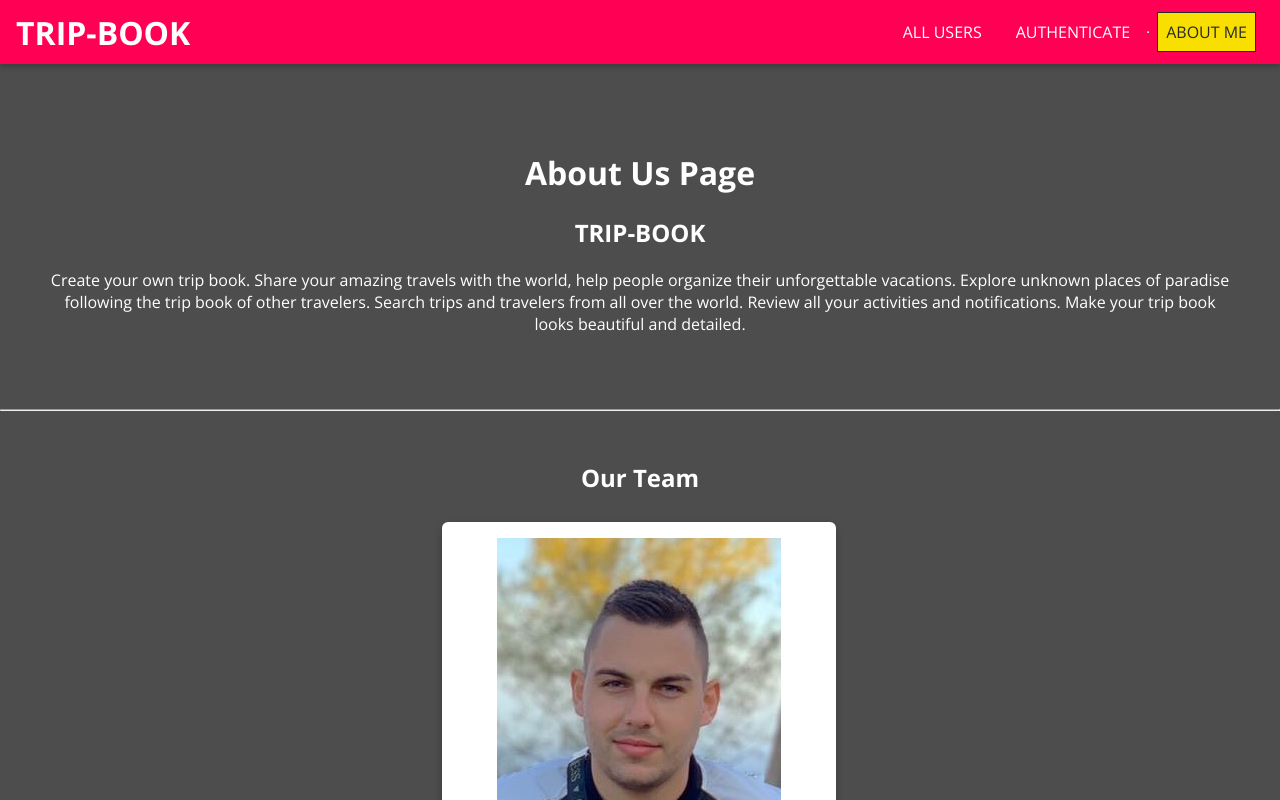
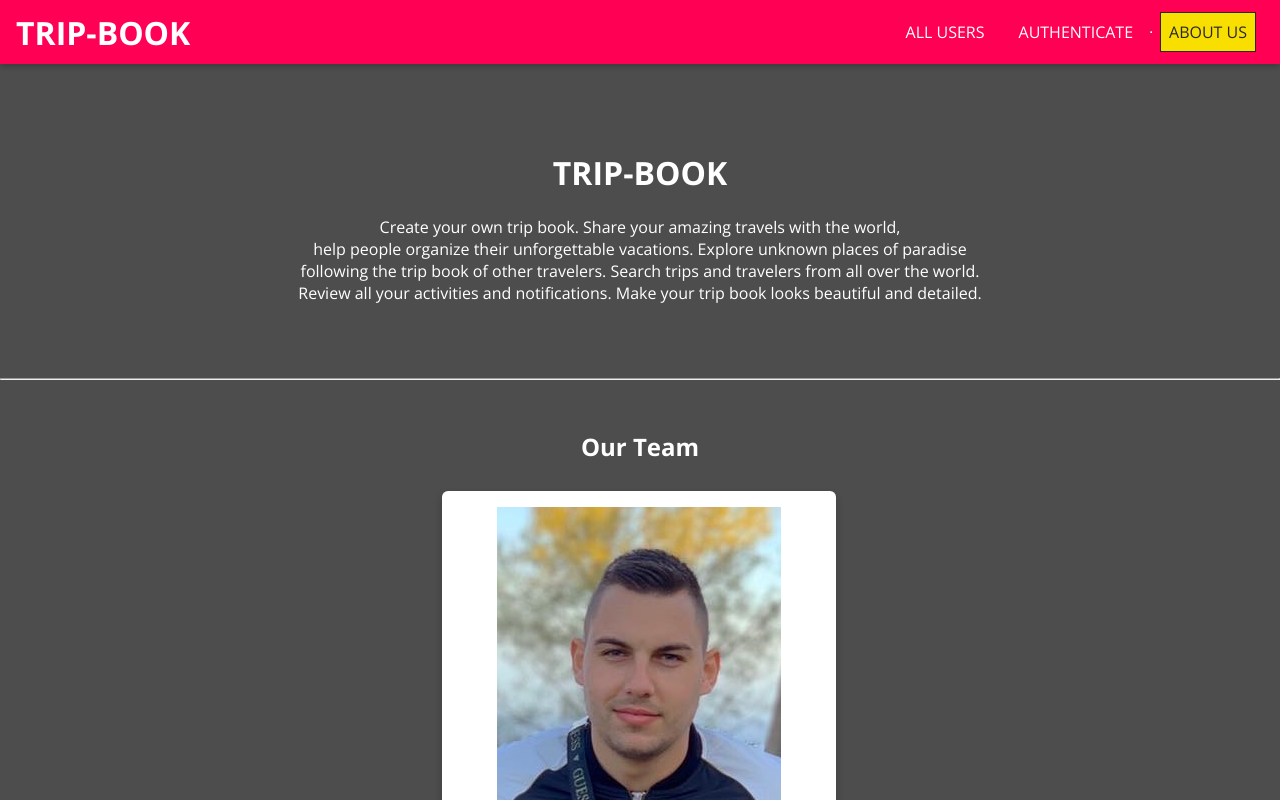
Before and after one commit to plamenski6/Trip-Book-MERN, a React (Create React App) app: page /about in a window 1280 px wide. Shown: the top 800 px of the page. Built offline with nearby package versions, Linux system fonts and the light colour scheme.

Commit message:
fix: refactoring the code

```diff
--- a/src/shared/components/Navigation/NavLinks/index.js
+++ b/src/shared/components/Navigation/NavLinks/index.js
@@ -34,7 +34,7 @@ const NavLinks = props => {
             }
             <hr />
             <li>
-                <NavLink to='/about'>ABOUT ME</NavLink>
+                <NavLink to='/about'>ABOUT US</NavLink>
             </li>
         </ul>
     )
--- a/src/shared/pages/AboutUs/index.js
+++ b/src/shared/pages/AboutUs/index.js
@@ -14,12 +14,11 @@ const AboutUs = () => {
     return (
         <React.Fragment>
             <div className='about-section'>
-                <h1>About Us Page</h1>
-                <h2>TRIP-BOOK</h2>
+                <h1>TRIP-BOOK</h1>
                 <p>
-                    Create your own trip book. Share your amazing travels with the world,
-                    help people organize their unforgettable vacations. Explore unknown places of paradise
-                    following the trip book of other travelers. Search trips and travelers from all over the world.
+                    Create your own trip book. Share your amazing travels with the world,<br />
+                    help people organize their unforgettable vacations. Explore unknown places of paradise<br />
+                    following the trip book of other travelers. Search trips and travelers from all over the world.<br />
                     Review all your activities and notifications. Make your trip book looks beautiful and detailed.
                 </p>
             </div>
```
